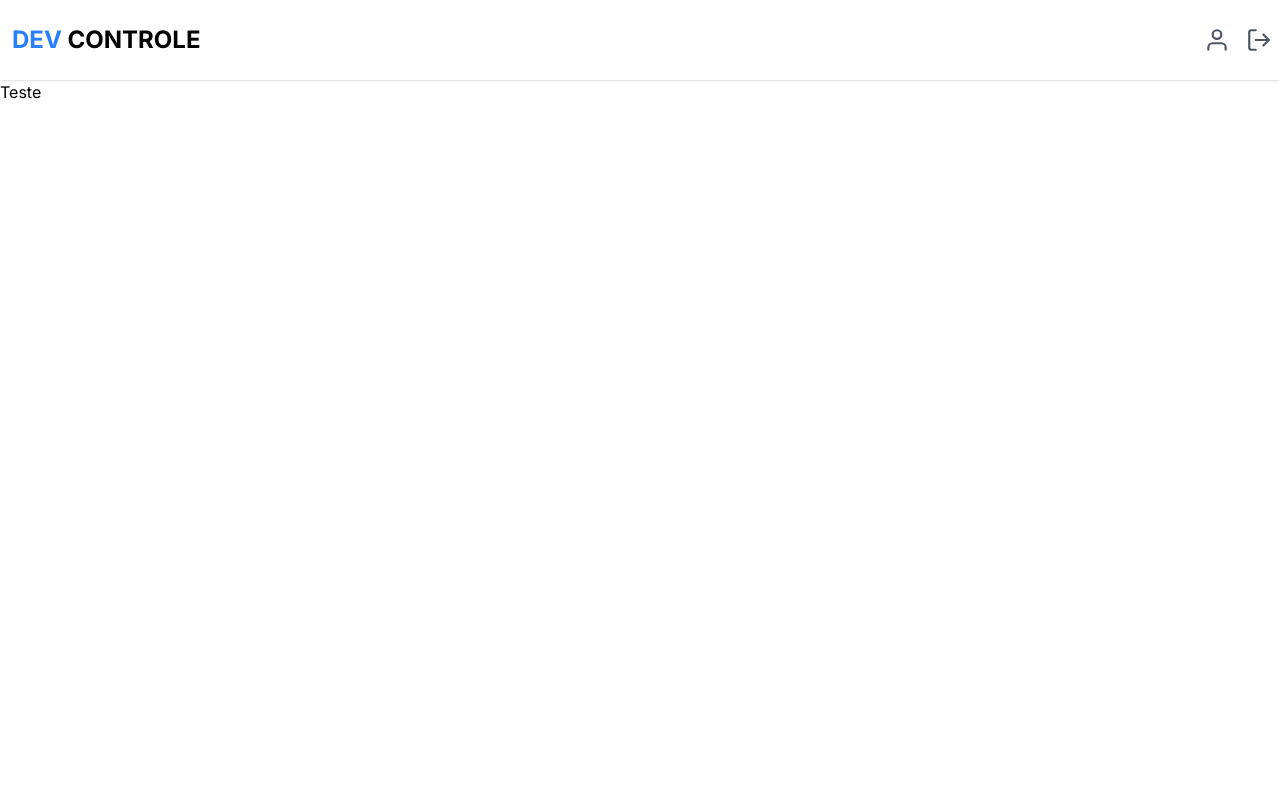
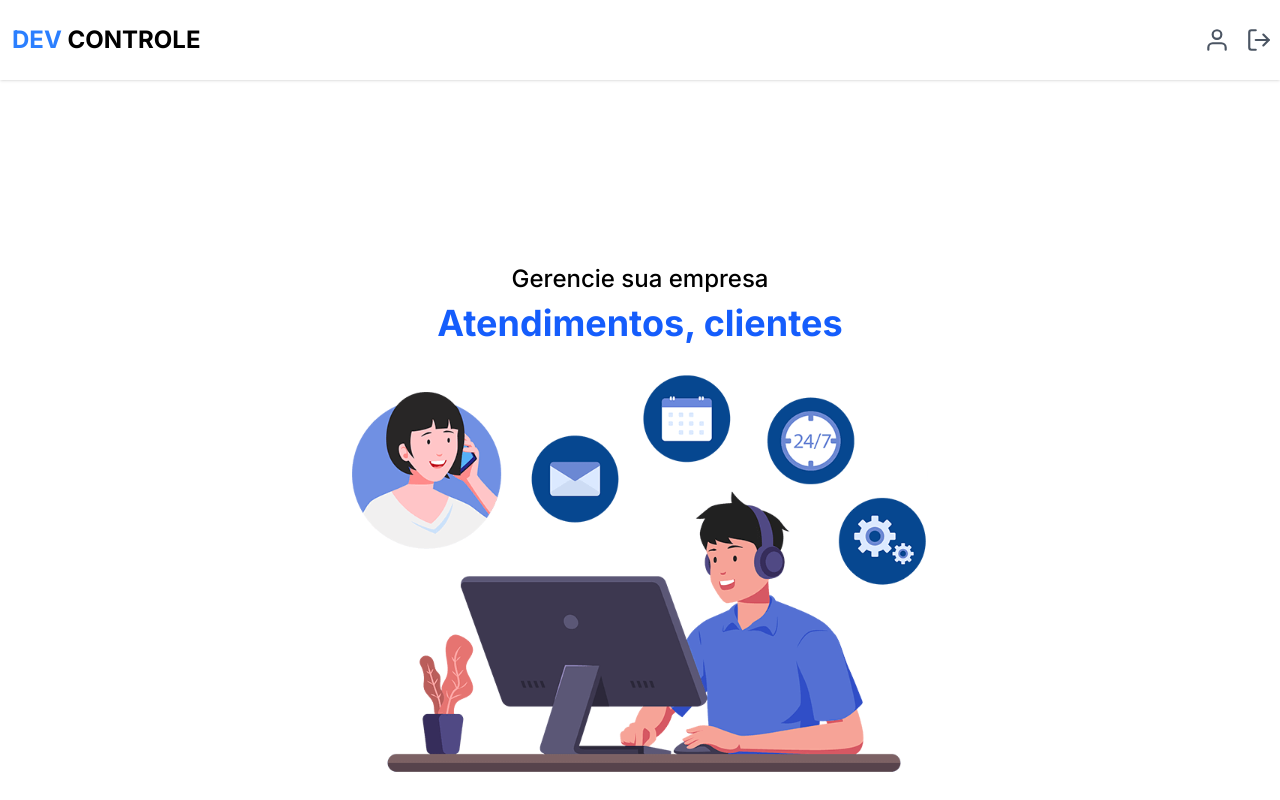
Before and after one commit to schulze2/projeto-devcontrole, a Next.js app: page / in a window 1280 px wide. Built offline with nearby package versions, Linux system fonts and the light colour scheme.

Commit message:
Criando a pagina home

```diff
--- a/src/app/page.tsx
+++ b/src/app/page.tsx
@@ -1,9 +1,19 @@
-// import Image from "next/image";
+import Image from "next/image";
+import heroImg from "@/assets/hero.svg";
 
 export default function Home() {
   return (
-    <main>
-      <h1>Teste</h1>
+    <main className="flex items-center flex-col justify-center min-h-[cal(100vh-80px)] mt-[183px]">
+      <h2 className="font-medium text-2xl mb-2">Gerencie sua empresa</h2>
+      <h1 className="font-bold text-3xl mb-8 text-blue-600 md:text-4xl">
+        Atendimentos, clientes
+      </h1>
+      <Image
+        src={heroImg}
+        alt="Image hero do dev controle"
+        width={600}
+        className="max-w-sm md:max-w-xl"
+      />
     </main>
   );
 }
```
Also changed, not shown: src/assets/hero.svg (added).
